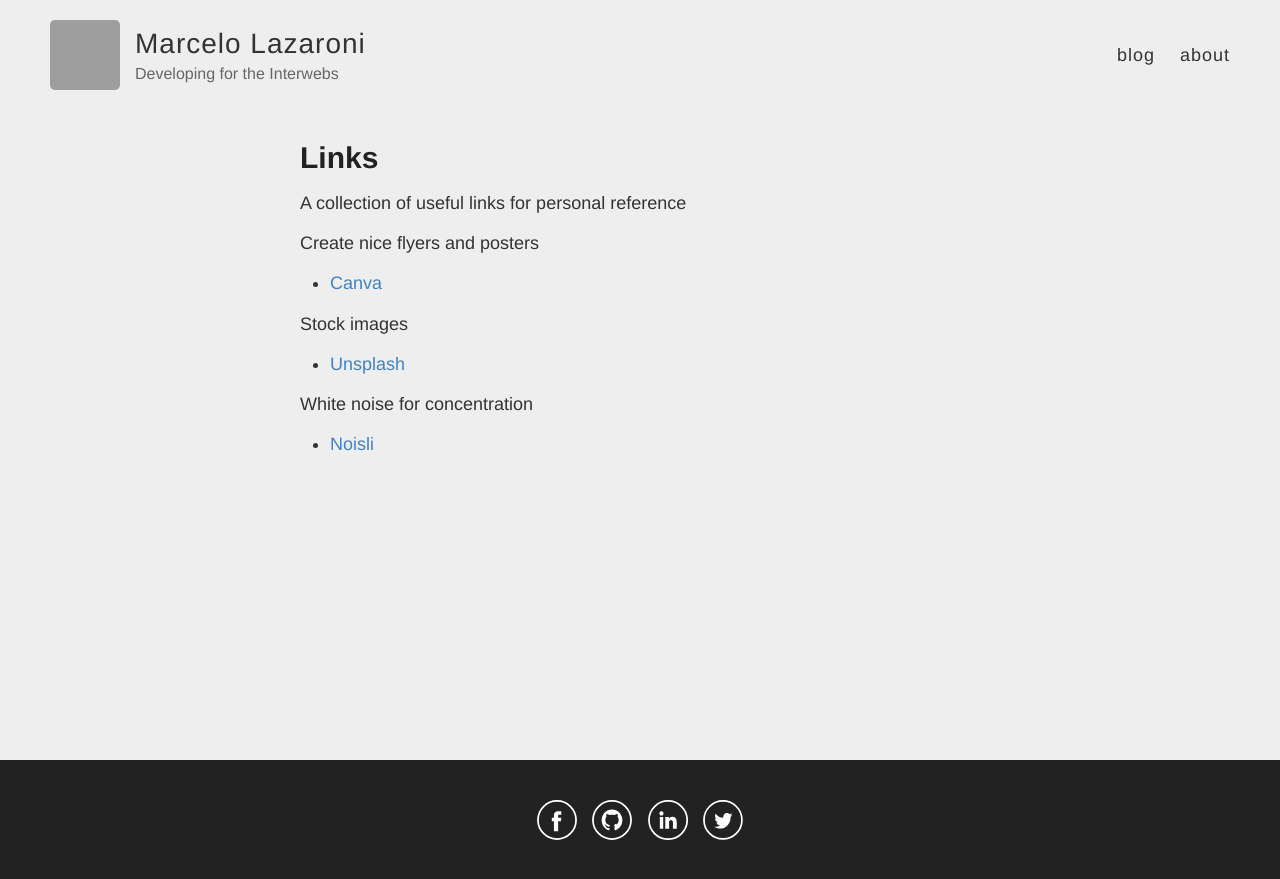
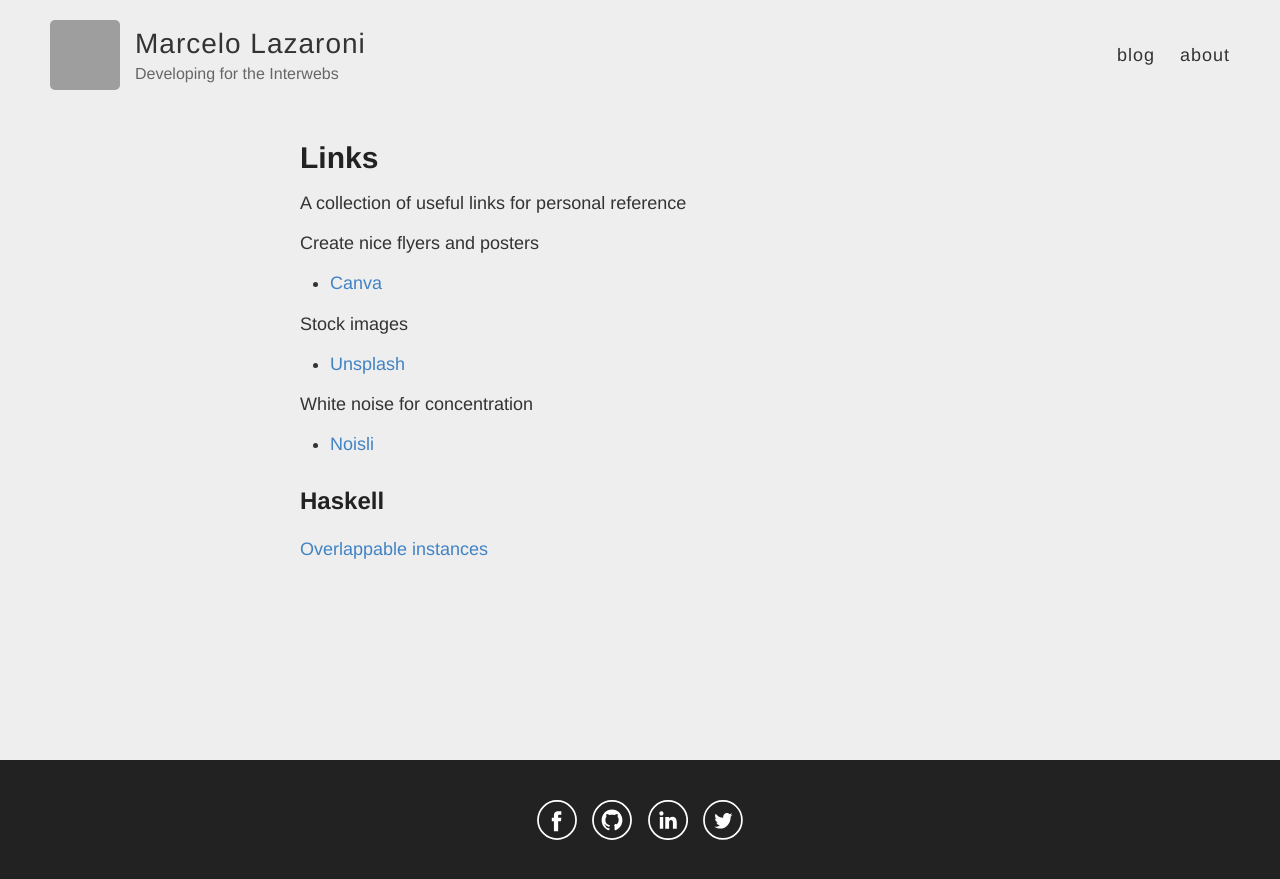
Before and after one commit to lazamar/lazamar.github.io, a Jekyll site: the page built from pages/links.md, in a window 1280 px wide. Shown: the top 879 px of the page. Built offline with Jekyll 4.4.1, drawn with Linux system fonts in a browser that asks for light colours; grey boxes are pictures that could not be loaded.

Commit message:
Add Overlappable instances link

```diff
--- a/pages/links.md
+++ b/pages/links.md
@@ -14,3 +14,7 @@ Stock images
 
 White noise for concentration
 -   [Noisli](https://www.noisli.com/)
+
+## Haskell
+
+[Overlappable instances](https://lukasz-golebiewski.github.io/haskell/effects/2021/01/06/overlappable-instances.html#fn:1)
```
